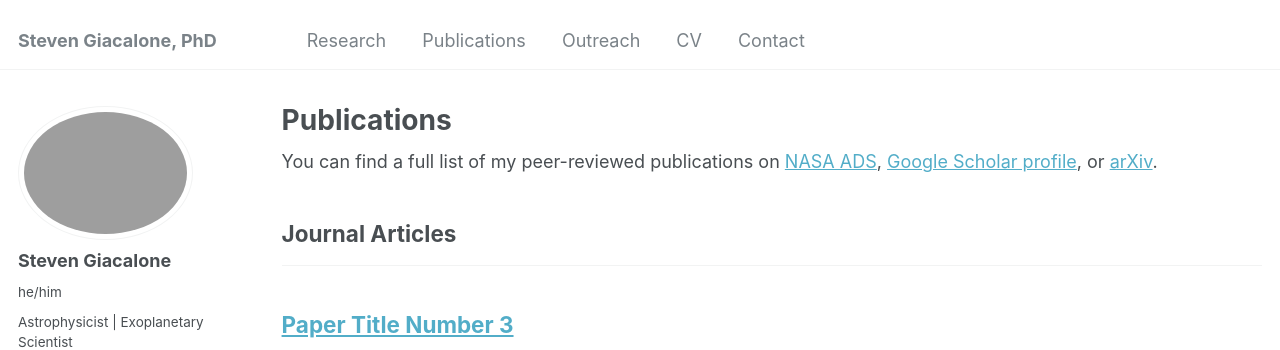
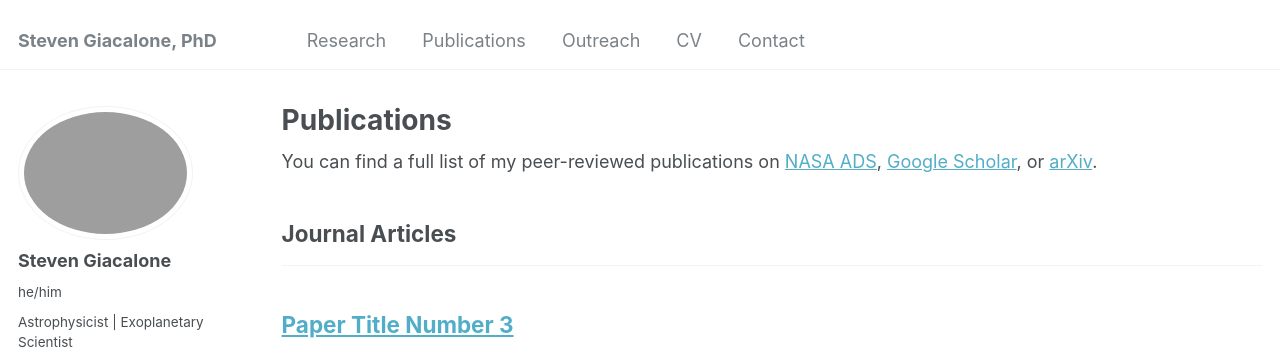
Before and after one commit to stevengiacalone/stevengiacalone.github.io, a Jekyll site: the page built from _pages/publications.html, in a window 1280 px wide and 900 px high. Shown: the top 350 px of the window. Built offline with Jekyll 4.4.1, drawn with Linux system fonts in a browser that asks for light colours; some web fonts are replaced.

Commit message:
Update publications.html

```diff
--- a/_pages/publications.html
+++ b/_pages/publications.html
@@ -6,7 +6,7 @@ author_profile: true
 ---
 
 {% if site.author.googlescholar %}
-  <div class="wordwrap">You can find a full list of my peer-reviewed publications on <a href="{{site.author.nasaads}}">NASA ADS</a>, <a href="{{site.author.googlescholar}}">Google Scholar profile</a>, or <a href="{{site.author.arxiv}}">arXiv</a>.</div>
+  <div class="wordwrap">You can find a full list of my peer-reviewed publications on <a href="{{site.author.nasaads}}">NASA ADS</a>, <a href="{{site.author.googlescholar}}">Google Scholar</a>, or <a href="{{site.author.arxiv}}">arXiv</a>.</div>
 {% endif %}
 
 {% include base_path %}
```
